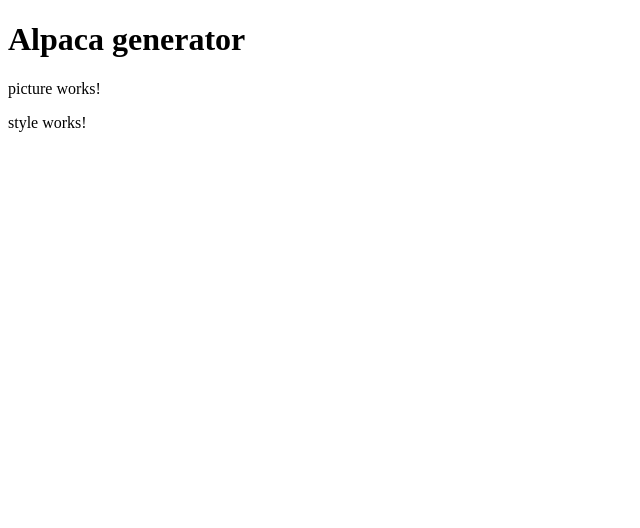
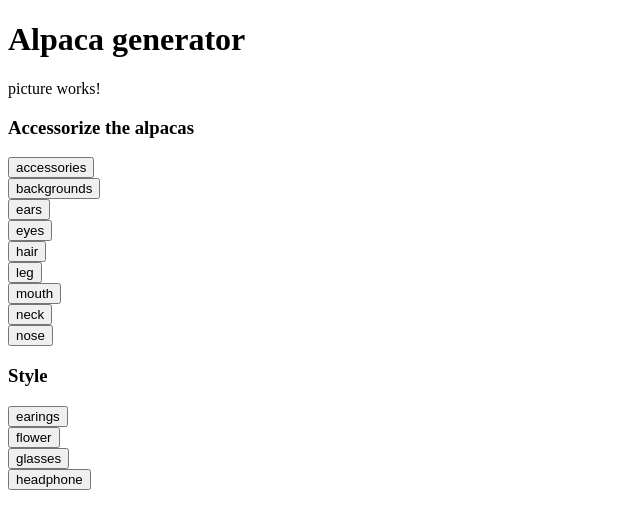
Before and after one commit to kvgabi4/Alpaca-generator, an Angular app: page / in a window 1280 px wide. Shown: the top 528 px of the page, without its empty margins (0-640 px from the left). Built offline with nearby package versions, Linux system fonts and the light colour scheme.

Commit message:
style component

```diff
--- a/src/app/components/style/style.component.html
+++ b/src/app/components/style/style.component.html
@@ -1 +1,8 @@
-<p>style works!</p>
+<h3 class="text-uppercase">Accessorize the alpacas</h3>
+<div *ngFor="let part of parts">
+  <button (click)="choose(part)">{{ part }}</button>
+</div>
+<h3 class="text-uppercase">Style</h3>
+<div *ngFor="let style of choosenPart">
+  <button>{{ style }}</button>
+</div>
--- a/src/app/components/style/style.component.ts
+++ b/src/app/components/style/style.component.ts
@@ -1,4 +1,5 @@
 import { Component, OnInit } from '@angular/core';
+import { Alpaca } from 'src/app/model/alpaca';
 
 @Component({
   selector: 'app-style',
@@ -7,9 +8,26 @@ import { Component, OnInit } from '@angular/core';
 })
 export class StyleComponent implements OnInit {
 
+  alpaca: Alpaca = {
+    accessories: ['earings', 'flower', 'glasses', 'headphone'],
+    backgrounds: ['blue50', 'blue60', 'blue70', 'darkblue30', 'darkblue50', 'darkblue70', 'green50', 'green60', 'green70', 'grey40', 'grey70', 'grey80', 'red50', 'red60', 'red70', 'yellow50', 'yellow60', 'yellow70'],
+    ears: ['default', 'tilt-backward', 'tilt-forward'],
+    eyes: ['angry', 'default', 'naughty', 'panda', 'smart', 'star'],
+    hair: ['bang', 'curls', 'default', 'elegant', 'fancy', 'quiff', 'short'],
+    leg: ['bubble-tea', 'cookie', 'default', 'game-console', 'tilt-backward', 'tilt-forward'],
+    mouth: ['astonished', 'default', 'eating', 'laugh', 'tongue'],
+    neck: ['bend-backward', 'bend-forward', 'default', 'thick'],
+    nose: ['nose'],
+  }
+  parts: string[] = Object.keys(this.alpaca);
+  choosenPart: string[] = this.alpaca.accessories;
+
   constructor() { }
 
   ngOnInit(): void {
   }
 
+  choose(part: string): void {
+    this.choosenPart = this.alpaca[part];
+  }
 }
--- a/src/app/model/alpaca.ts
+++ b/src/app/model/alpaca.ts
@@ -1,4 +1,5 @@
 export class Alpaca {
+  [key: string]: string[];
   accessories: string[] = [];
   backgrounds: string[] = [];
   ears: string[] = [];
```
Also changed, not shown: src/assets/alpaca/nose/nose.png (renamed from src/assets/alpaca/nose.png).
